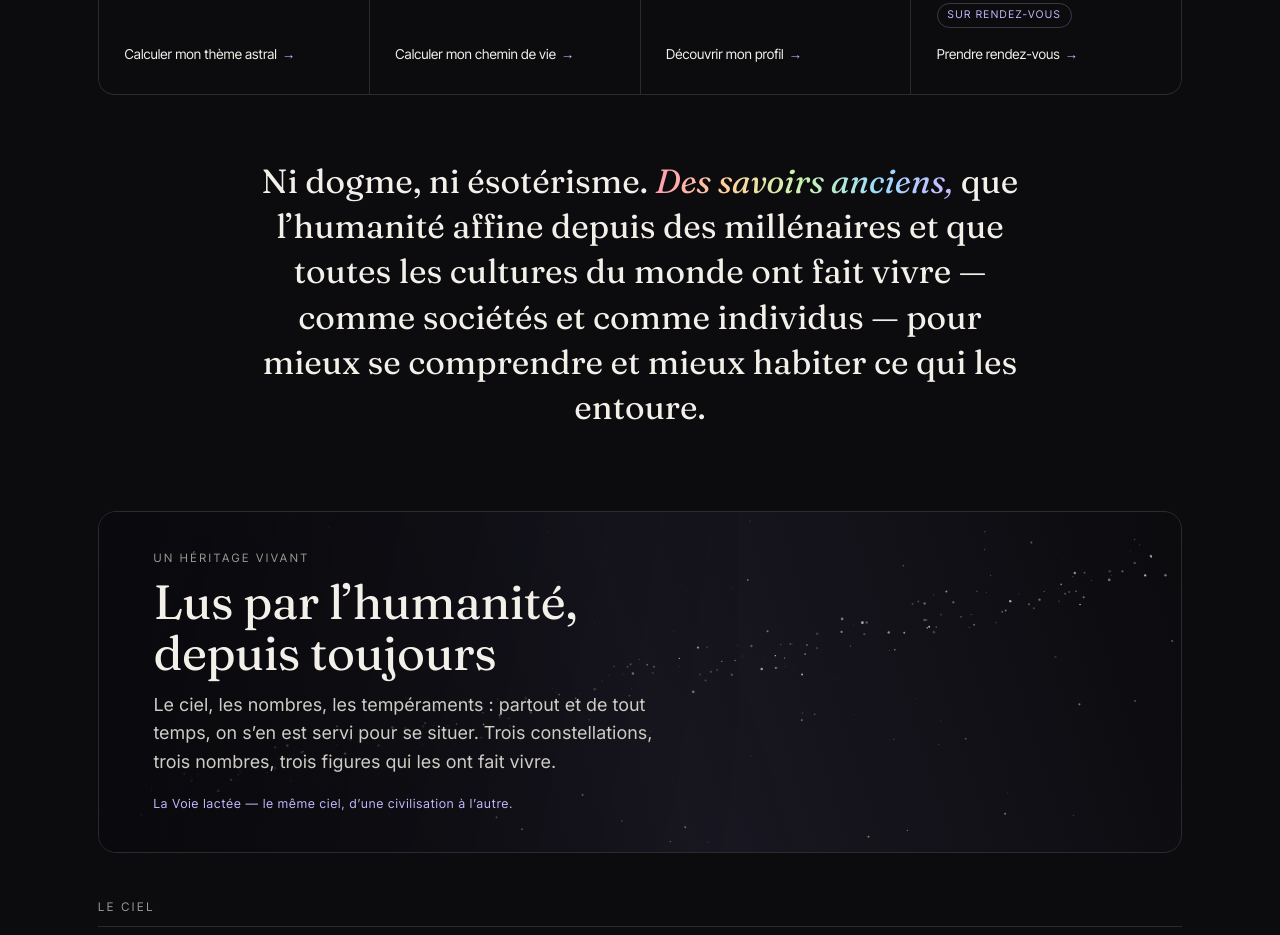
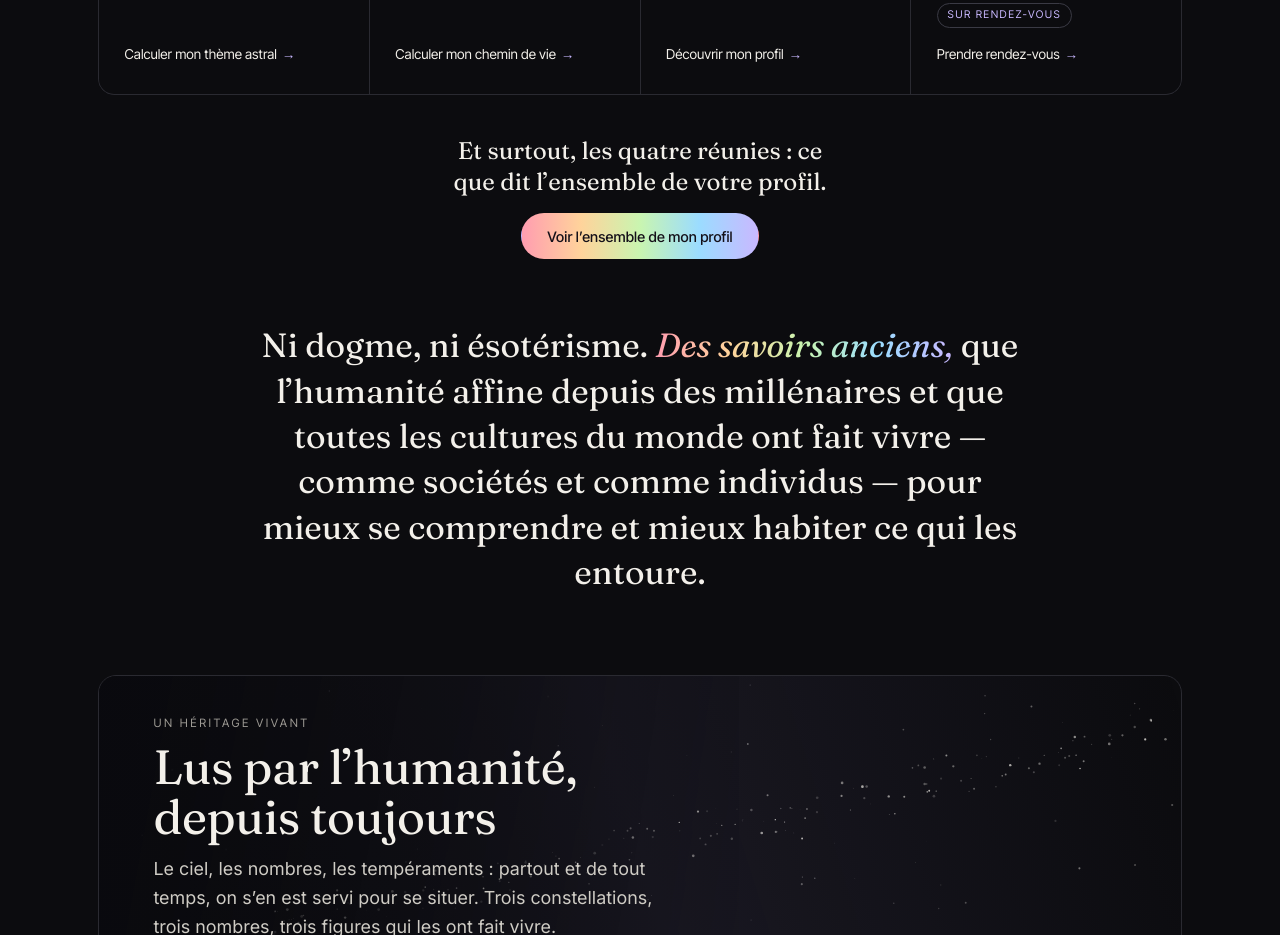
Before and after one commit to jlaurens-svg/prisme, a plain HTML site: page index.html in a window 1280 px wide. Shown: the part 1015-1950 px from the top of the page. Drawn offline with Linux system fonts and the light colour scheme.

Commit message:
CTA de synthèse sous les 4 lentilles (voir l'ensemble du profil)
Co-Authored-By: Claude Opus 4.8 <noreply@anthropic.com>

```diff
--- a/app.js
+++ b/app.js
@@ -235,6 +235,9 @@ function applyI18n(){
     if(b.dataset.scroll){ const el=document.getElementById(b.dataset.scroll); if(el) el.scrollIntoView({behavior:"smooth"}); }
     else go(b.dataset.nav);
   }));
+  // CTA de synthèse sous les lentilles
+  const lct=document.getElementById("lenses-cta-text"); if(lct) lct.textContent=U().lensesCta.text;
+  const lcb=document.getElementById("lenses-cta-btn"); if(lcb) lcb.textContent=U().lensesCta.button;
   // manifeste
   document.getElementById("m1").textContent=U().manifesto1;
   document.getElementById("mem").textContent=U().manifestoEm;
--- a/data.js
+++ b/data.js
@@ -28,6 +28,7 @@ fr: {
       { i:"03", h:"MBTI", p:"Une cartographie cognitive éprouvée : comment vous prenez l’énergie, percevez, décidez, vous organisez.", cta:"Découvrir mon profil", to:"create" },
       { i:"04", h:"Graphologie", p:"Votre écriture comme empreinte : le trait, le rythme, l’espace. Une lecture fine, menée par un·e analyste.", cta:"Prendre rendez-vous", to:"consult", tag:"sur rendez-vous" }
     ],
+    lensesCta:{ text:"Et surtout, les quatre réunies : ce que dit l’ensemble de votre profil.", button:"Voir l’ensemble de mon profil" },
     manifesto1:"Ni dogme, ni ésotérisme. ", manifestoEm:"Des savoirs anciens,", manifesto2:" que l’humanité affine depuis des millénaires et que toutes les cultures du monde ont fait vivre — comme sociétés et comme individus — pour mieux se comprendre et mieux habiter ce qui les entoure.",
     heritage:{
       eyebrow:"Un héritage vivant",
@@ -281,6 +282,7 @@ en: {
       { i:"03", h:"MBTI", p:"A proven cognitive map: how you draw energy, perceive, decide, organize.", cta:"Discover my profile", to:"create" },
       { i:"04", h:"Graphology", p:"Your handwriting as a fingerprint: the stroke, the rhythm, the spacing. A close reading, by an analyst.", cta:"Book a session", to:"consult", tag:"by appointment" }
     ],
+    lensesCta:{ text:"And above all, the four together: what your whole profile reveals.", button:"See my full profile" },
     manifesto1:"No dogma, no mysticism. ", manifestoEm:"Age-old bodies of knowledge,", manifesto2:" refined by humanity over millennia and kept alive by cultures the world over — as societies and as individuals — to better understand ourselves and better inhabit what surrounds us.",
     heritage:{
       eyebrow:"A living lineage",
--- a/index.html
+++ b/index.html
@@ -43,6 +43,10 @@
       <p class="hero-note" id="h-note"></p>
     </div>
     <div class="lenses" id="lenses"></div>
+    <div class="lenses-cta">
+      <p id="lenses-cta-text"></p>
+      <button class="btn btn-accent" id="lenses-cta-btn" data-nav="create"></button>
+    </div>
     <div class="manifesto"><p><span id="m1"></span><span class="em" id="mem"></span><span id="m2"></span></p></div>
 
     <!-- ===== HÉRITAGE ===== -->
--- a/styles.css
+++ b/styles.css
@@ -159,6 +159,9 @@ em{ font-style:italic; }
 .lens-cta span{ color:var(--accent); transition:transform .25s var(--ease); }
 .lens-cta:hover{ color:var(--accent); }
 .lens-cta:hover span{ transform:translateX(4px); }
+
+.lenses-cta{ display:flex; flex-direction:column; align-items:center; gap:1rem; text-align:center; margin:-.5rem auto 0; max-width:640px; }
+.lenses-cta p{ font-family:"Fraunces",serif; font-size:clamp(1.15rem,2.4vw,1.5rem); color:var(--ink); line-height:1.3; text-wrap:balance; }
 
 .manifesto{ max-width:760px; margin:4rem auto 1rem; text-align:center; }
 .manifesto p{ font-family:"Fraunces",serif; font-size:clamp(1.4rem,3.4vw,2.1rem); line-height:1.35; }
```
